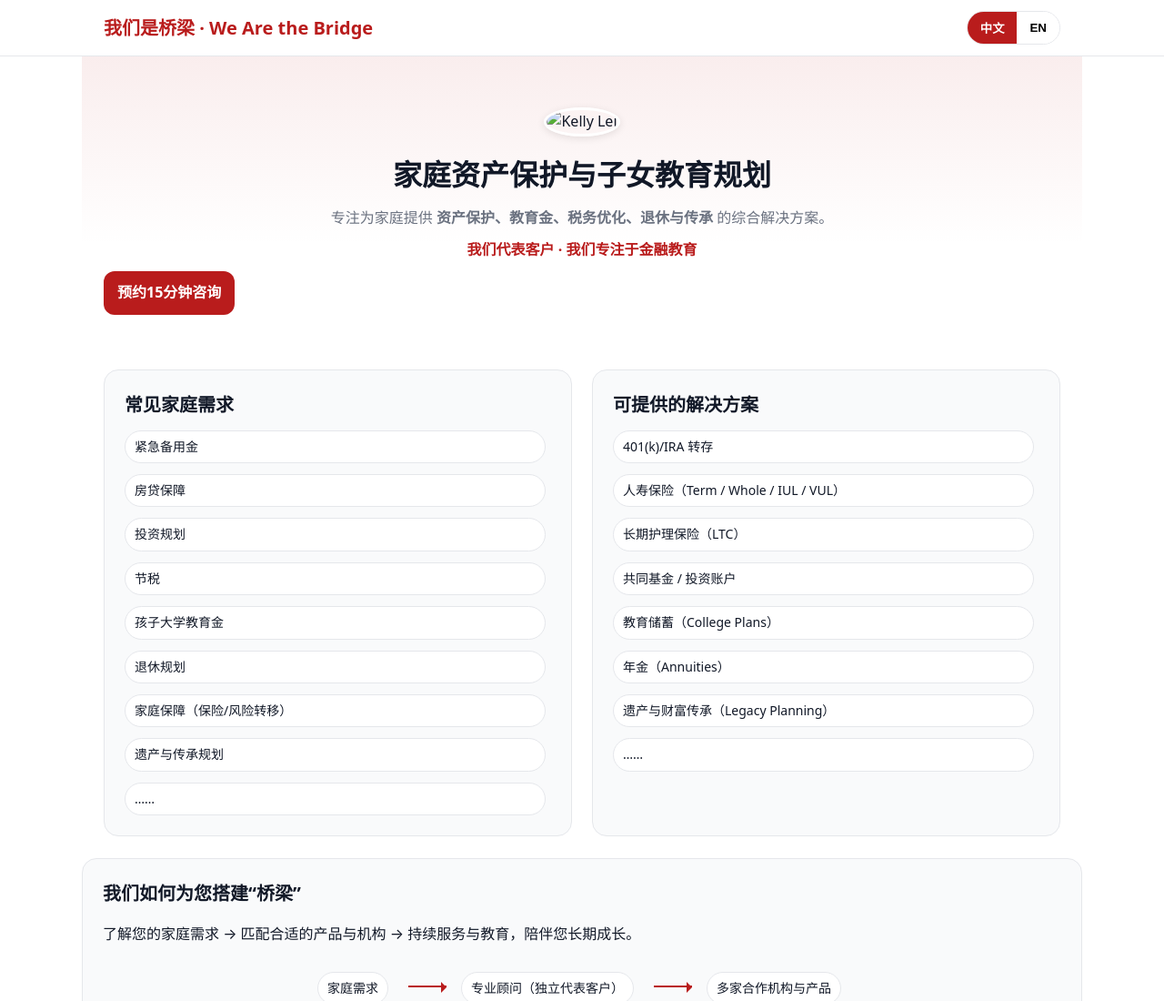
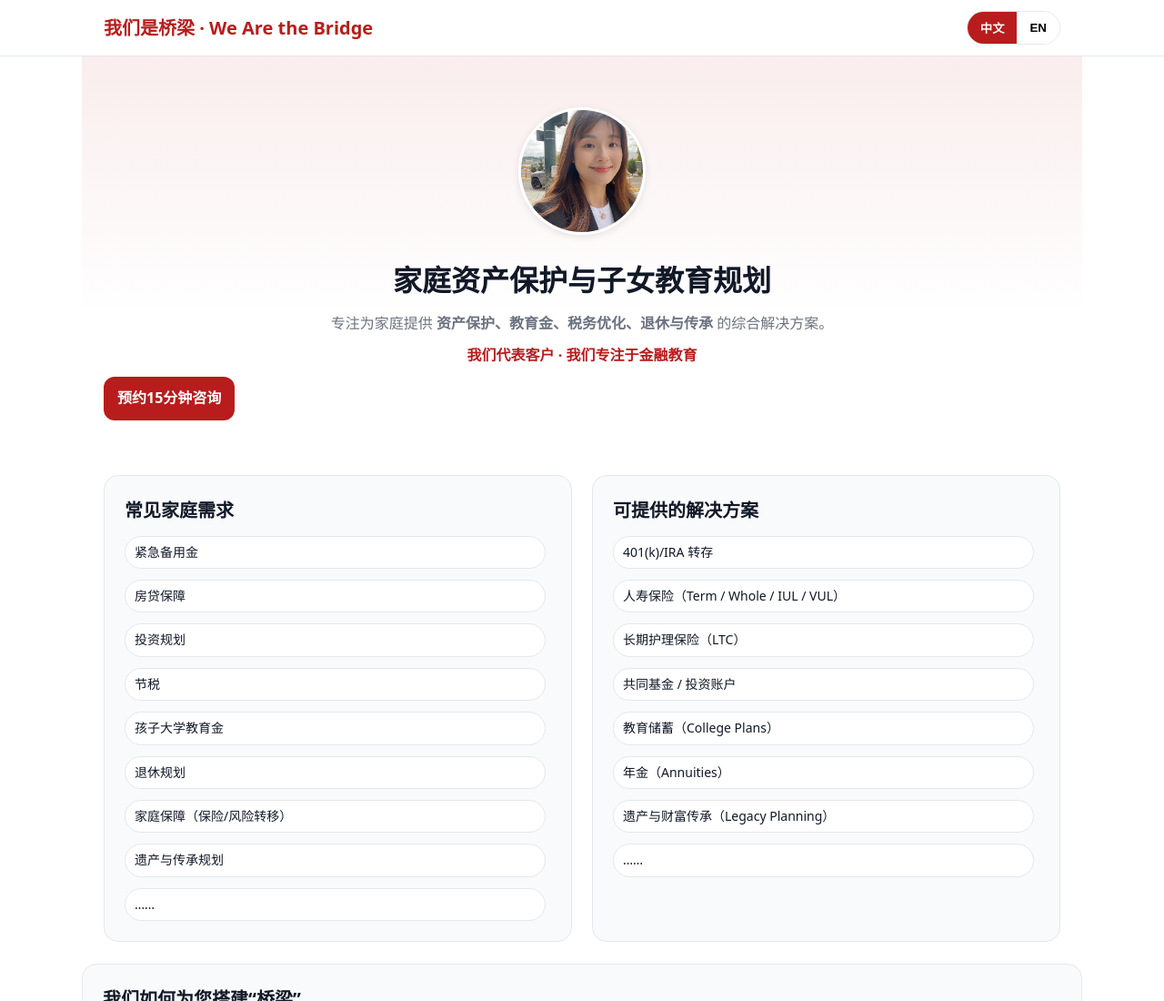
Before and after one commit to kellyfinancial/kelly-financial-services, a plain HTML site: page index.html in a window 1280 px wide. Shown: the top 1100 px of the page at 91% size. Drawn offline with Linux system fonts and the light colour scheme.

Commit message:
Update index.html
update code for changing photo

```diff
--- a/index.html
+++ b/index.html
@@ -60,7 +60,7 @@
 
   <main id="zh" lang="zh-Hans" class="show">
     <section class="hero container">
-      <img src="IMG_3160.JPG" alt="Kelly Lei" />
+      <img src="IMG_0572.JPG" alt="Kelly Lei" />
       <h1>家庭资产保护与子女教育规划</h1>
       <p>专注为家庭提供 <strong>资产保护、教育金、税务优化、退休与传承</strong> 的综合解决方案。</p>
       <p class="tagline">我们代表客户 · 我们专注于金融教育</p>
```
